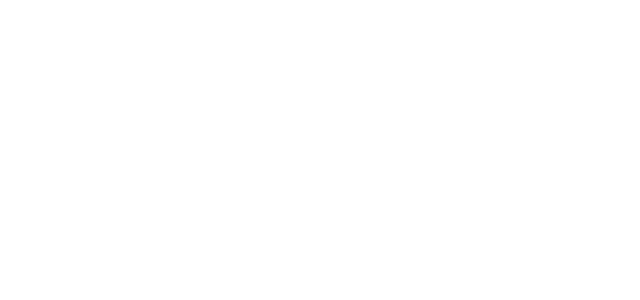
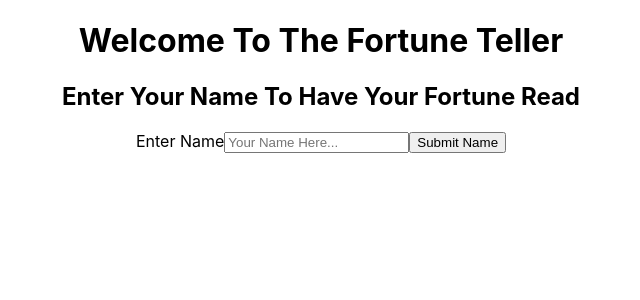
Before and after one commit to lundgrea/Fortune-Teller, a React (Create React App) app: page / in a window 1280 px wide. Shown: the top 300 px of the page, without its empty margins (319-959 px from the left). Built offline with nearby package versions, Linux system fonts and the light colour scheme.

Commit message:
Add controlled form to App

```diff
--- a/src/components/App/App.js
+++ b/src/components/App/App.js
@@ -1,12 +1,40 @@
-import React from 'react';
+import React, { Component } from 'react';
 import './App.css';
 
-function App() {
-  return (
+class App extends Component{
+  state = {
+    name: '',
+  }
+
+  handleSubmit = (e) => {
+    e.preventDefault()
+    this.props.generateResults(this.state.name)
+    this.setState({name: ''})
+  }
+
+  handleChange = (e)=> {
+    this.setState({name: e.target.value})
+  }
+
+
+
+  render() {
+    return (
     <div className="App">
-
+      <h1>Welcome To The Fortune Teller</h1>
+        <h2>Enter Your Name To Have Your Fortune Read</h2>
+        <label>Enter Name</label>
+        <input
+          placeholder="Your Name Here..."
+          onChange={e => this.handleChange(e)}
+          type="text"
+          name="name"
+          value={this.state.name}
+        />
+        <button onClick={e => this.handleSubmit(e)}>Submit Name</button>
     </div>
   );
+  }
 }
 
 export default App;
```
